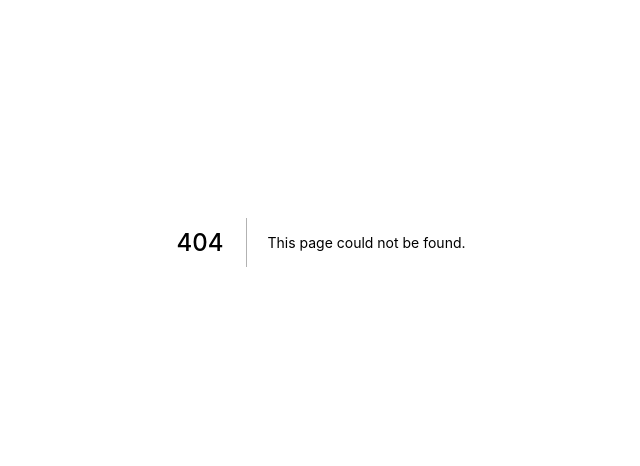
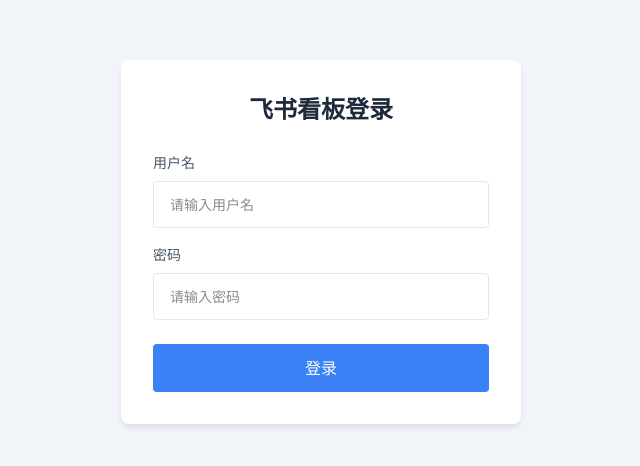
Before and after one commit to Henry-B-1/feishu-dashboard1, a Next.js app: page /login in a window 1280 px wide. Before the commit this address had no page. Shown: the part 158-624 px from the top of the page, without its empty margins (319-959 px from the left). Built offline with nearby package versions, Linux system fonts and the light colour scheme.

Commit message:
完成登录页+权限拦截

```diff
--- a/app/(main)/layout.tsx
+++ b/app/(main)/layout.tsx
@@ -1,9 +1,10 @@
 'use client'
 import Link from 'next/link';
 import "./globals.css";
-import { usePathname } from 'next/navigation';
-// 🔥 修复：导入React的MouseEvent类型（关键）
-import type { MouseEvent, CSSProperties } from 'react';
+import { usePathname, useRouter } from 'next/navigation';
+
+import type { MouseEvent, CSSProperties} from 'react';
+import { useEffect } from 'react';
 
 // 定义全局样式常量
 const STYLE_CONST = {
@@ -64,6 +65,26 @@
 }) {
   const pathname = usePathname();
   console.log('当前路由：', pathname);
+
+
+  const router = useRouter();
+
+// 登录拦截：没 token 就去登录页
+useEffect(() => {
+  const token = localStorage.getItem('token');
+  // 排除登录页自己，不然会死循环
+  if (pathname !== '/login' && !token) {
+    router.push('/login');
+  }
+}, [pathname]);
+
+// 退出登录
+const logout = () => {
+  localStorage.removeItem('token');
+  router.push('/login');
+};
+
+
 
   // 🔥 修复：使用React的MouseEvent类型，正确指定泛型
   // 锚点平滑跳转方法
@@ -198,7 +219,20 @@
 
           迪敏思KPI dashboard
         </h1>
-        <div style={{ width: '80px' } as CSSProperties}></div>
+        <button
+          onClick={logout}
+          style={{
+            padding: '8px 16px',
+            backgroundColor: '#2D5AF1',
+            color: '#fff',
+            border: 'none',
+            borderRadius: '6px',
+            cursor: 'pointer',
+            fontSize: '14px',
+          }}
+        >
+          退出登录
+        </button>
       </div>
 
       {/* 主体容器 */}
--- /dev/null
+++ b/app/api/feishu/login/route.ts
@@ -0,0 +1,21 @@
+import { NextResponse } from 'next/server';
+
+// 🔥 密码只存在这里，前端看不到
+const ADMIN_USER = 'admin';
+const ADMIN_PWD = '123456'; // 你可以改成复杂密码
+
+export async function POST(req: Request) {
+  try {
+    const { username, password } = await req.json();
+
+    if (username === ADMIN_USER && password === ADMIN_PWD) {
+      return NextResponse.json({
+        token: 'login-success-' + Date.now(),
+      });
+    } else {
+      return NextResponse.json({ message: '错误' }, { status: 401 });
+    }
+  } catch (err) {
+    return NextResponse.json({ message: '失败' }, { status: 500 });
+  }
+}
--- /dev/null
+++ b/app/login/page.tsx
@@ -0,0 +1,201 @@
+// app/login/page.tsx
+'use client'; // 启用客户端交互
+import { useState } from 'react';
+import { useRouter } from 'next/navigation';
+import Head from 'next/head';
+import type { FormEvent, CSSProperties } from 'react'; // 导入CSS样式类型
+
+// 定义表单数据类型
+interface LoginFormData {
+  username: string;
+  password: string;
+}
+
+export default function Login() {
+  const router = useRouter();
+
+  // 表单状态（指定类型）
+  const [formData, setFormData] = useState<LoginFormData>({
+    username: '',
+    password: '',
+  });
+
+  const [error, setError] = useState<string>('');
+  const [loading, setLoading] = useState<boolean>(false);
+
+  // 输入变化处理（指定事件类型）
+  const handleChange = (e: React.ChangeEvent<HTMLInputElement>) => {
+    const { name, value } = e.target;
+    setFormData(prev => ({ ...prev, [name]: value }));
+    if (error) setError('');
+  };
+
+  // 修复核心：为 e 声明 FormEvent 类型
+  const handleLogin = async (e: FormEvent<HTMLFormElement>) => {
+    e.preventDefault();
+    setLoading(true);
+
+    // 表单验证
+    if (!formData.username || !formData.password) {
+      setError('用户名和密码不能为空！');
+      setLoading(false);
+      return;
+    }
+
+    try {
+      // 调用后端登录接口
+      const res = await fetch('/api/feishu/login', {
+        method: 'POST',
+        headers: { 'Content-Type': 'application/json' },
+        body: JSON.stringify(formData),
+      });
+
+      const data = await res.json();
+
+      if (!res.ok) {
+        throw new Error(data.message || '登录失败');
+      }
+
+      // 登录成功：存储 Token 并跳转到 summary 页面
+      localStorage.setItem('userToken', data.token);
+      router.push('/summary');
+    } catch (err) {
+      // 补全错误类型判断
+      setError(err instanceof Error ? err.message : '登录出错，请重试');
+    } finally {
+      setLoading(false);
+    }
+  };
+
+  // 所有样式声明为 CSSProperties 类型（核心修复）
+  const pageContainer: CSSProperties = {
+    minHeight: '100vh',
+    display: 'flex',
+    alignItems: 'center',
+    justifyContent: 'center',
+    backgroundColor: '#f1f5f9',
+    padding: '20px',
+  };
+
+  const loginCard: CSSProperties = {
+    width: '100%',
+    maxWidth: '400px',
+    backgroundColor: 'white',
+    borderRadius: '8px',
+    padding: '32px',
+    boxShadow: '0 4px 6px -1px rgba(0, 0, 0, 0.1)',
+  };
+
+  const title: CSSProperties = {
+    textAlign: 'center', // TS 能识别为合法的 TextAlign 类型
+    marginBottom: '24px',
+    color: '#1e293b',
+    fontSize: '24px',
+    fontWeight: 600,
+  };
+
+  const errorMsg: CSSProperties = {
+    backgroundColor: '#fee2e2',
+    color: '#dc2626',
+    padding: '12px',
+    borderRadius: '4px',
+    marginBottom: '20px',
+    fontSize: '14px',
+  };
+
+  const form: CSSProperties = {
+    display: 'flex',
+    flexDirection: 'column',
+    gap: '16px',
+  };
+
+  const formGroup: CSSProperties = {
+    display: 'flex',
+    flexDirection: 'column',
+    gap: '8px',
+  };
+
+  const label: CSSProperties = {
+    fontSize: '14px',
+    color: '#475569',
+    fontWeight: 500,
+  };
+
+  const input: CSSProperties = {
+    padding: '12px 16px',
+    borderRadius: '4px',
+    border: '1px solid #e2e8f0',
+    fontSize: '14px',
+    outline: 'none',
+    transition: 'border-color 0.2s',
+  };
+
+  const submitBtn: CSSProperties = {
+    padding: '12px',
+    borderRadius: '4px',
+    border: 'none',
+    color: 'white',
+    fontSize: '16px',
+    fontWeight: 500,
+    cursor: 'pointer',
+    transition: 'background-color 0.2s',
+    marginTop: '8px',
+  };
+
+  return (
+    <>
+      <Head>
+        <title>登录 | 飞书看板</title>
+        <meta name="description" content="飞书看板系统登录页面" />
+      </Head>
+      <div style={pageContainer}>
+        <div style={loginCard}>
+          <h1 style={title}>飞书看板登录</h1>
+
+          {/* 错误提示 */}
+          {error && <div style={errorMsg}>{error}</div>}
+
+          {/* 登录表单 */}
+          <form onSubmit={handleLogin} style={form}>
+            <div style={formGroup}>
+              <label style={label}>用户名</label>
+              <input
+                type="text"
+                name="username"
+                value={formData.username}
+                onChange={handleChange}
+                style={input}
+                placeholder="请输入用户名"
+                disabled={loading}
+              />
+            </div>
+
+            <div style={formGroup}>
+              <label style={label}>密码</label>
+              <input
+                type="password"
+                name="password"
+                value={formData.password}
+                onChange={handleChange}
+                style={input}
+                placeholder="请输入密码"
+                disabled={loading}
+              />
+            </div>
+
+            <button
+              type="submit"
+              style={{
+                ...submitBtn,
+                backgroundColor: loading ? '#94a3b8' : '#3b82f6'
+              }}
+              disabled={loading}
+            >
+              {loading ? '登录中...' : '登录'}
+            </button>
+          </form>
+        </div>
+      </div>
+    </>
+  );
+}
--- a/package.json
+++ b/package.json
@@ -11,6 +11,7 @@
   "dependencies": {
     "@auth/core": "^0.34.3",
     "axios": "^1.13.3",
+    "bcryptjs": "^3.0.3",
     "echarts": "^6.0.0",
     "echarts-for-react": "^3.0.6",
     "lucide-react": "^0.563.0",
```
Also changed, not shown: 1 other file (tests, documents, lock files or other folders).
